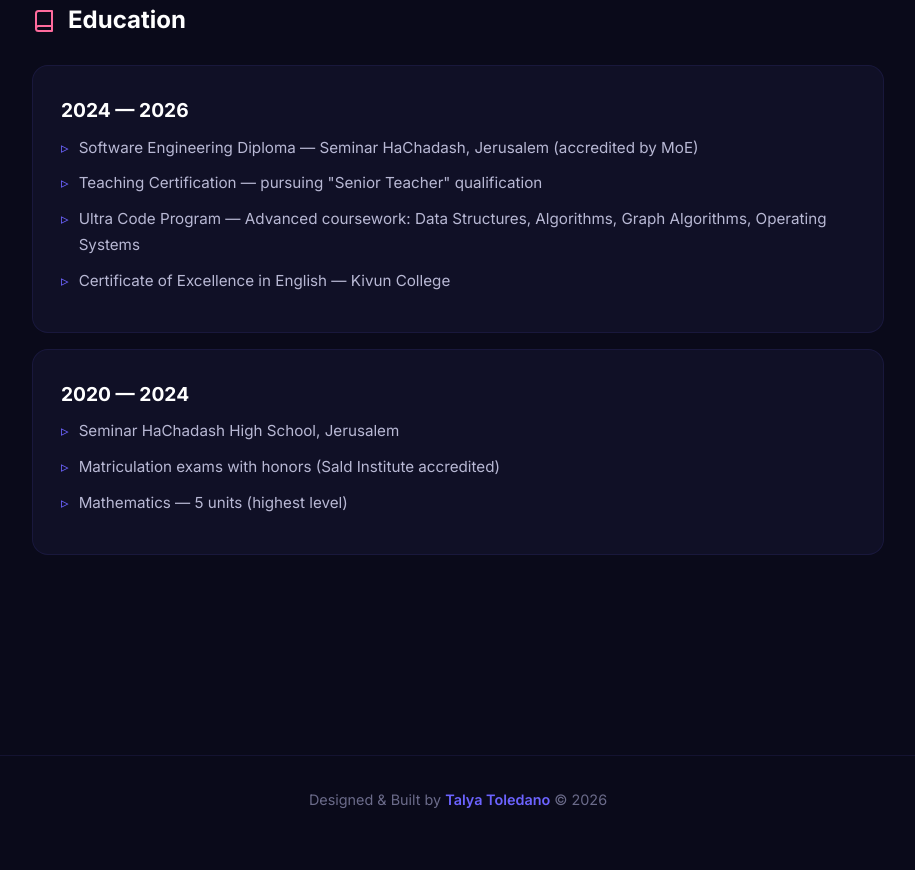
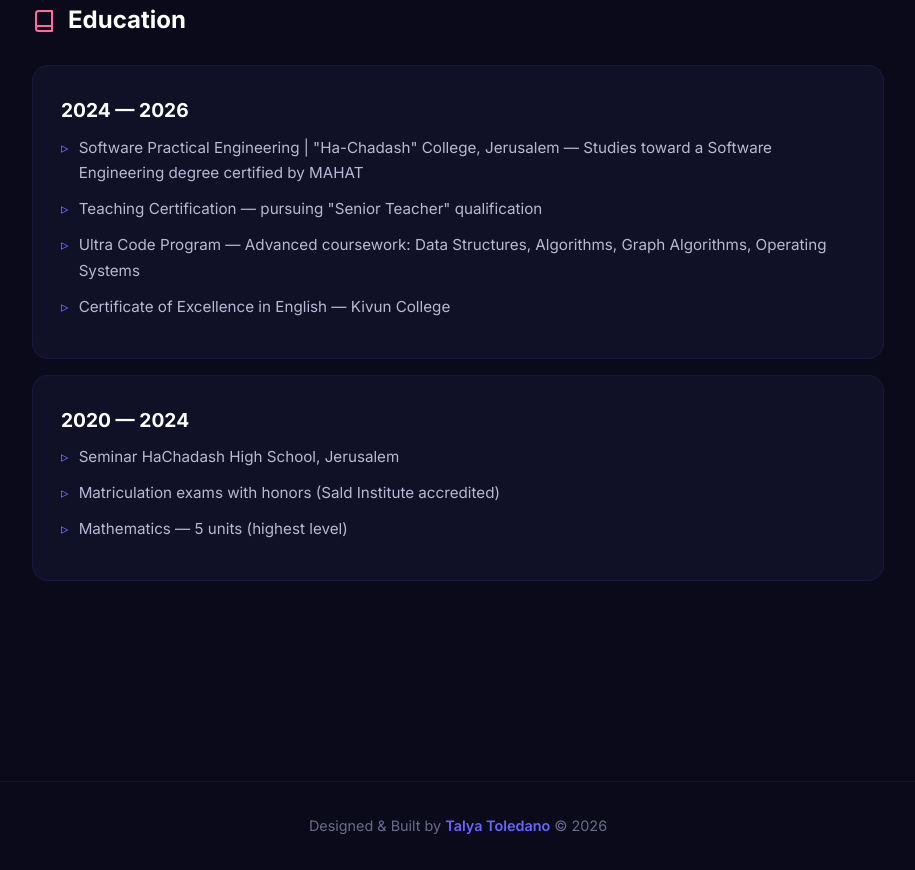
Before and after one commit to talya-git/talya-portfolio, a React (Vite) app: page /about in a window 1280 px wide. Shown: the part 1920-2790 px from the top of the page, without its empty margins (182-1097 px from the left). Before the commit the page ends 2764 px from the top, so only its background shows below. Built offline with nearby package versions, Linux system fonts and the light colour scheme; the HTML template or start-up script is replaced by a standard one.

Commit message:
fix education description

```diff
--- a/src/data/resume.js
+++ b/src/data/resume.js
@@ -136,7 +136,7 @@ export const education = [
   {
     period: "2024 — 2026",
     items: [
-      "Software Engineering Diploma — Seminar HaChadash, Jerusalem (accredited by MoE)",
+      "Software Practical Engineering | \"Ha-Chadash\" College, Jerusalem — Studies toward a Software Engineering degree certified by MAHAT",
       "Teaching Certification — pursuing \"Senior Teacher\" qualification",
       "Ultra Code Program — Advanced coursework: Data Structures, Algorithms, Graph Algorithms, Operating Systems",
       "Certificate of Excellence in English — Kivun College"
```
